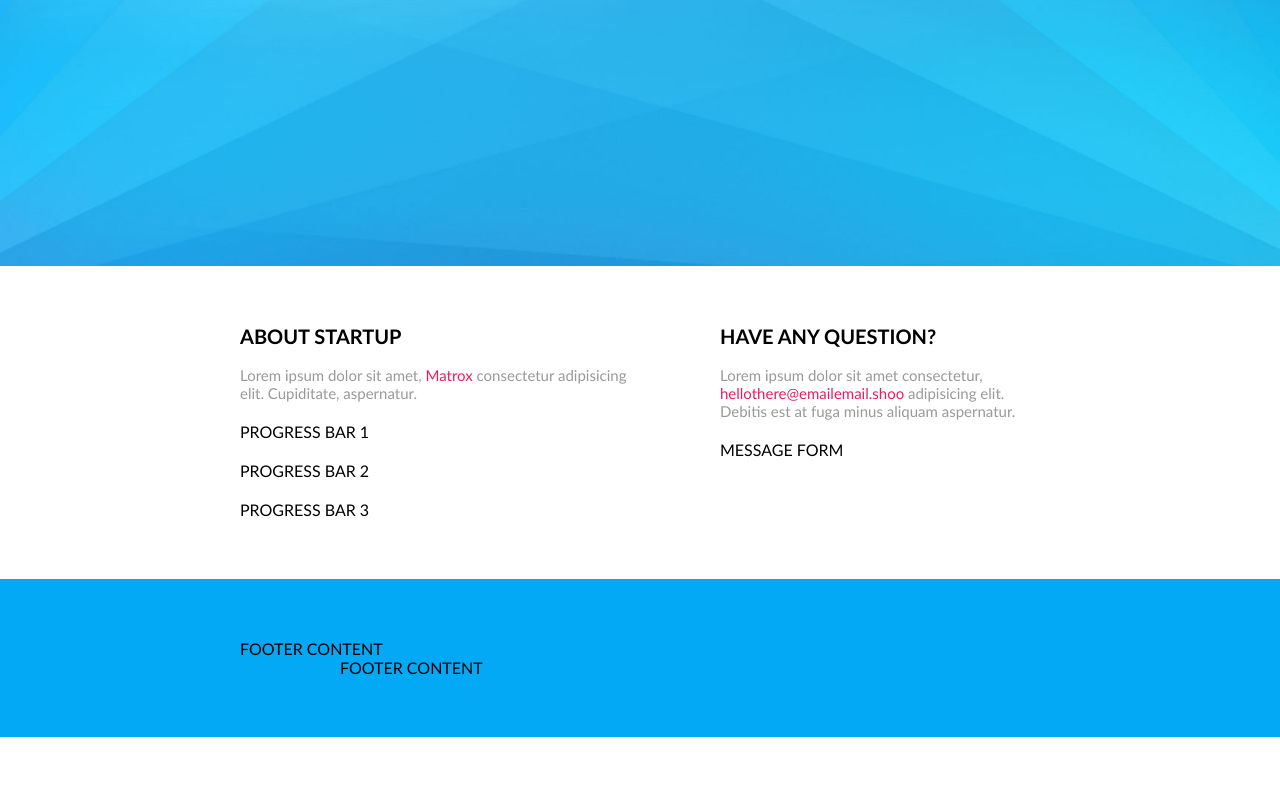
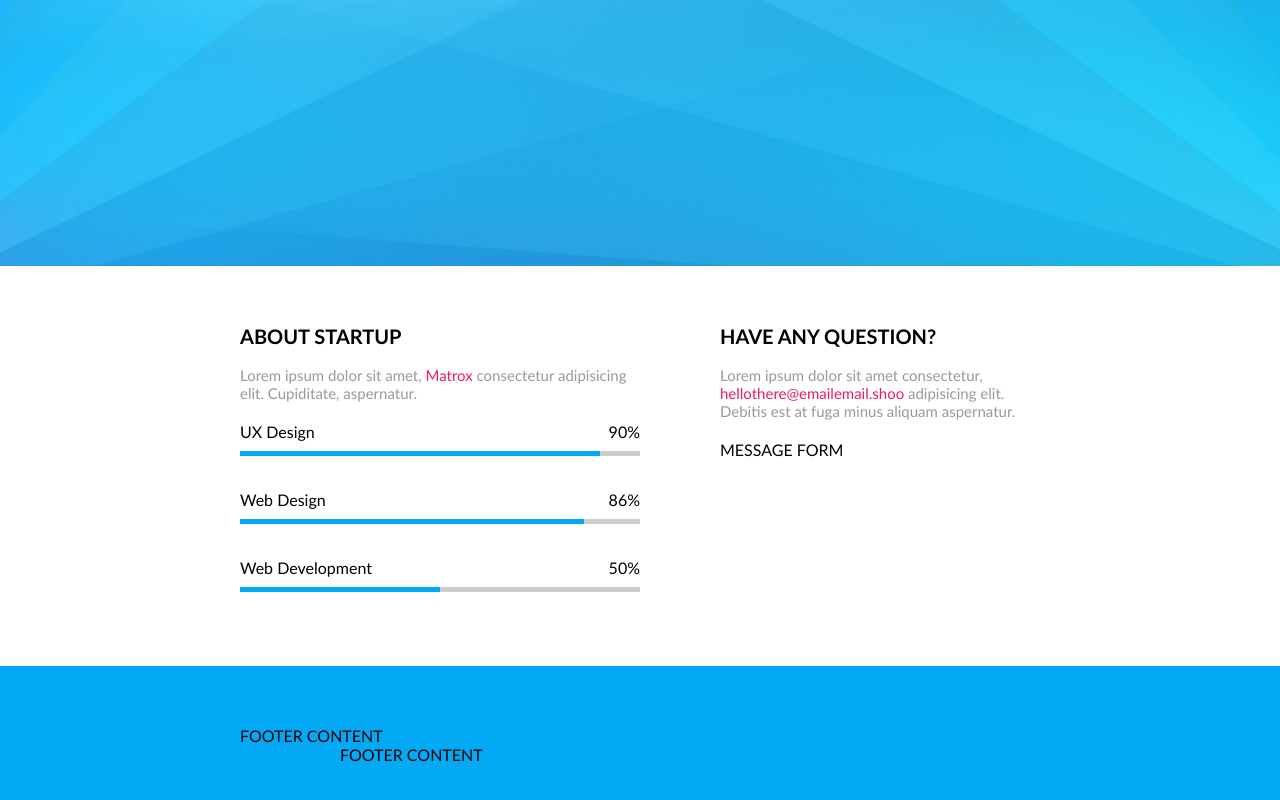
Before and after one commit to zazeli/4-coming-soon, a website: page index.html in a window 1280 px wide. Shown: the part 534-1334 px from the top of the page. Before the commit the page ends 1271 px from the top, so only its background shows below. Drawn offline with Linux system fonts and the light colour scheme; files whose address does not match are found by name.

Commit message:
Progress Bar Design

```diff
--- a/css/components/progress-bar.css
+++ b/css/components/progress-bar.css
@@ -0,0 +1,27 @@
+.progess-bar {
+    display: inline-block;
+    width: 100%;
+}
+
+.progress-bar > .top {
+    display: inline-block;
+    width: 100%;
+    margin-bottom: 10px;
+}
+.progress-bar > .top > .title {
+    float: left;
+}
+.progress-bar > .top > .value {
+    float: right;
+}
+.progress-bar > .bottom {
+    display: inline-block;
+    width: 100%;
+    height: 5px;
+    background-color: #ccc;
+}
+.progress-bar > .bottom > .bar {
+    width: 90%;
+    height: 100%;
+    background-color: var(--primary-color);
+}
--- a/index.html
+++ b/index.html
@@ -58,15 +58,38 @@
                 <p class="content-description">Lorem ipsum dolor sit amet, <a class="link" href="#">Matrox</a> consectetur adipisicing elit. Cupiditate, aspernatur.
                 </p>
                 <div class="progress-bar">
-                    PROGRESS BAR 1
+                    <div class="top">
+                        <div class="title">UX Design</div>
+                        <div class="value">90%</div>
+                    </div>
+                    <div class="bottom">
+                        <div class="bar" style="width: 90%;"></div>
+                    </div>
                 </div>
+
                 <div class="progress-bar">
-                    PROGRESS BAR 2
+                    <div class="top">
+                        <div class="title">Web Design</div>
+                        <div class="value">86%</div>
+                    </div>
+                    <div class="bottom">
+                        <div class="bar" style="width: 86%;"></div>
+                    </div>
                 </div>
+
                 <div class="progress-bar">
-                    PROGRESS BAR 3
+                    <div class="top">
+                        <div class="title">Web Development</div>
+                        <div class="value">50%</div>
+                    </div>
+                    <div class="bottom">
+                        <div class="bar" style="width: 50%;"></div>
+                    </div>
                 </div>
             </div>
+
+
+
             <div class="column right">
                     <h2 class="content-title">Have any question?</h2>
                     <p class="content-description">Lorem ipsum dolor sit amet consectetur, <a class="link" href="mailto:hellothere@emailemail.shoo">hellothere@emailemail.shoo</a> adipisicing elit. Debitis est at fuga minus aliquam aspernatur.
```
